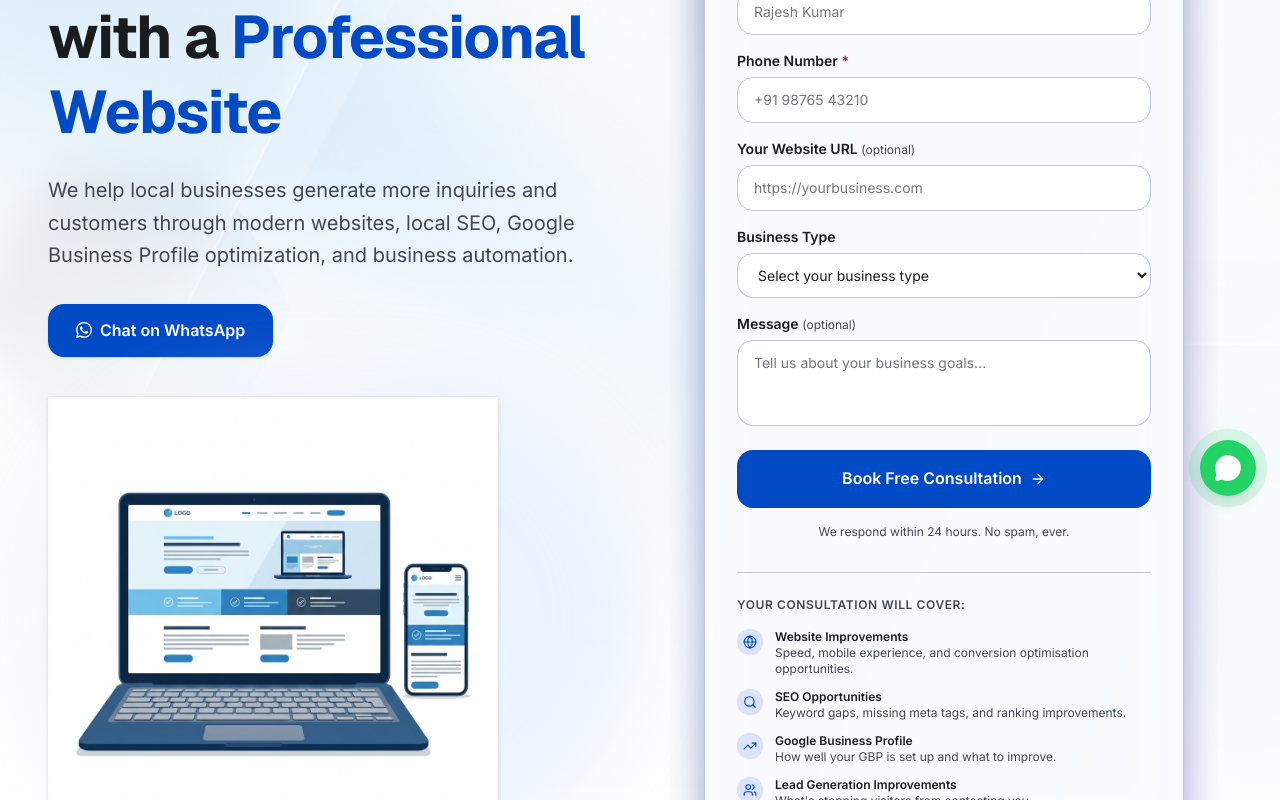
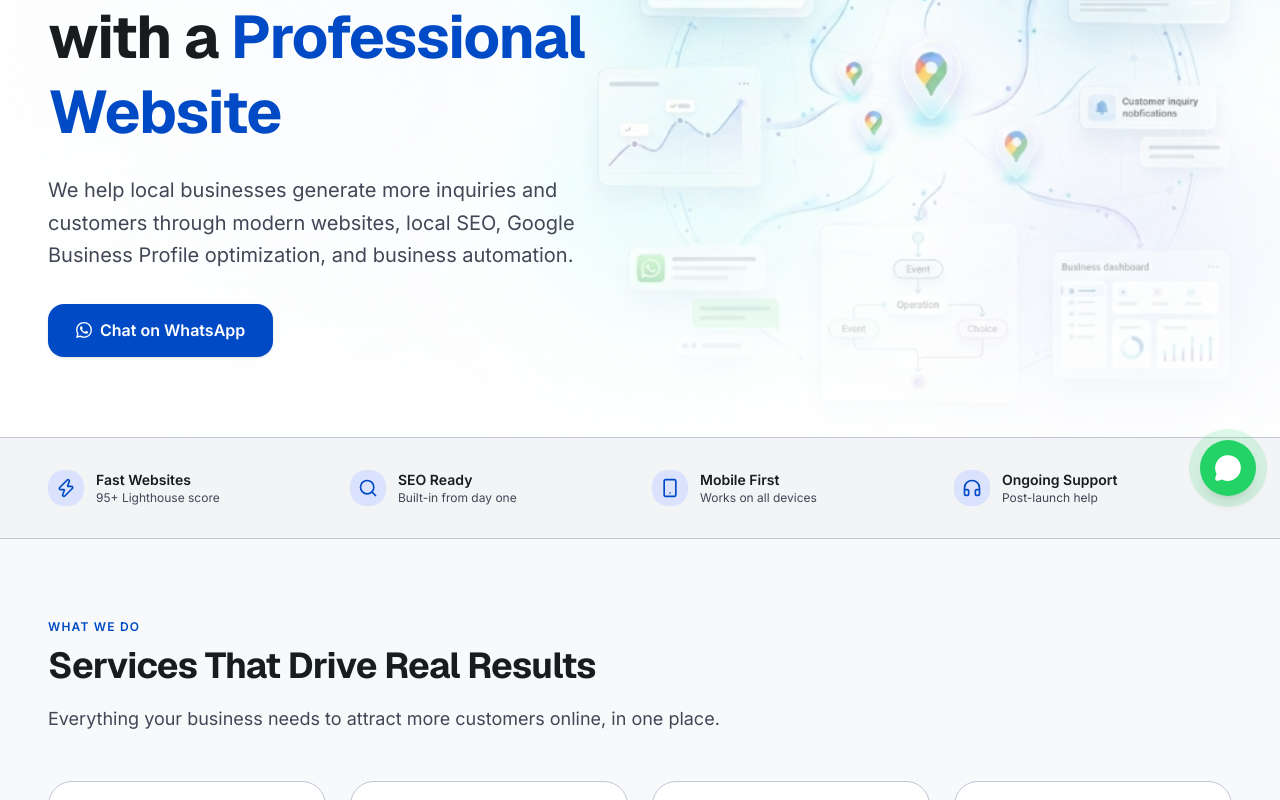
Before and after one commit to chiragthukran/vwebit, a Next.js app: page / in a window 1280 px wide. Shown: the part 280-1080 px from the top of the page. Built offline with nearby package versions, Linux system fonts and the light colour scheme.

Commit message:
feat: add scroll-aware floating contact form and restore unblurred hero background image

```diff
--- a/app/page.tsx
+++ b/app/page.tsx
@@ -8,7 +8,7 @@ import {
 import { FAQAccordion } from "@/components/ui/FAQAccordion";
 import { SectionHeader } from "@/components/ui/SectionHeader";
 import { PricingPlans } from "@/components/PricingPlans";
-import { AuditForm } from "@/components/AuditForm";
+import { FloatingContactWidget } from "@/components/FloatingContactWidget";
 import { faqSchema, webPageSchema } from "@/lib/schema";
 
 export const metadata: Metadata = {
@@ -160,17 +160,21 @@ export default function HomePage() {
       />
 
       {/* ── 1. HERO ─────────────────────────────────────────────── */}
-      <section className="relative border-b border-[var(--color-outline-variant)] overflow-hidden bg-[var(--color-surface-container-lowest)]">
-        {/* Background Image Layer */}
+      <section className="relative border-b border-[var(--color-outline-variant)] overflow-hidden bg-white">
+        {/* Custom Hero Background Layer */}
         <div
-          className="absolute inset-0 z-0 opacity-40 mix-blend-multiply"
+          className="absolute inset-0 z-0 opacity-90"
           style={{
-            backgroundImage: "url('/images/hero-bg.png')",
+            backgroundImage: "url('/images/hero-custom.png')",
             backgroundSize: "cover",
             backgroundPosition: "center",
+            backgroundRepeat: "no-repeat",
           }}
         />
-        <div className="absolute inset-0 z-0 bg-gradient-to-b from-transparent to-[var(--color-surface-container-lowest)]" />
+
+        {/* Subtle gradients to ensure text readability */}
+        <div className="absolute inset-0 z-0 bg-gradient-to-r from-white/80 via-white/20 to-transparent lg:w-1/2" />
+        <div className="absolute inset-0 z-0 bg-gradient-to-b from-transparent to-white/90" />
 
         <div className="relative z-10 max-w-[1280px] mx-auto px-6 md:px-12 py-16 md:py-20">
           <div className="grid grid-cols-1 lg:grid-cols-2 gap-12 lg:gap-8 items-center">
@@ -188,7 +192,7 @@ export default function HomePage() {
                 We help local businesses generate more inquiries and customers through modern
                 websites, local SEO, Google Business Profile optimization, and business automation.
               </p>
-              <div className="flex flex-wrap gap-4 mb-10 animate-fade-in-up" style={{ animationDelay: "0.2s" }}>
+              <div className="flex flex-wrap gap-4 animate-fade-in-up" style={{ animationDelay: "0.2s" }}>
                 <a
                   href="https://wa.me/918571017947?text=Hi%2C%20I%27m%20interested%20in%20Vwebit%27s%20services."
                   target="_blank"
@@ -201,25 +205,6 @@ export default function HomePage() {
                   </svg>
                   Chat on WhatsApp
                 </a>
-              </div>
-
-              <div className="animate-fade-in-up relative" style={{ animationDelay: "0.3s" }}>
-                <div className="absolute -inset-4 bg-gradient-to-r from-[var(--color-primary-fixed)] to-blue-200 opacity-30 blur-2xl rounded-full"></div>
-                {/* eslint-disable-next-line @next/next/no-img-element */}
-                <img
-                  src="/images/hero-illustration.png"
-                  alt="Web Development Dashboard Illustration"
-                  className="relative w-full max-w-[450px] h-auto object-contain drop-shadow-sm transition-transform duration-500 hover:scale-105"
-                  loading="eager"
-                />
-              </div>
-            </div>
-
-            {/* Right Column: Floating Form */}
-            <div className="relative w-full max-w-[480px] mx-auto lg:ml-auto animate-fade-in-up" style={{ animationDelay: "0.2s" }}>
-              <div className="absolute -inset-1.5 bg-gradient-to-br from-[var(--color-primary)] to-indigo-500 rounded-3xl blur-lg opacity-25"></div>
-              <div className="relative bg-white/95 backdrop-blur-xl border border-[var(--color-outline-variant)] shadow-2xl rounded-2xl p-6 md:p-8">
-                <AuditForm />
               </div>
             </div>
           </div>
@@ -479,6 +464,8 @@ export default function HomePage() {
           </div>
         </div>
       </section>
+
+      <FloatingContactWidget />
     </>
   );
 }
--- /dev/null
+++ b/components/FloatingContactWidget.tsx
@@ -0,0 +1,101 @@
+"use client";
+
+import { useState } from "react";
+import { motion, AnimatePresence, useScroll, useMotionValueEvent } from "framer-motion";
+import { MessageSquare, X } from "lucide-react";
+import { ContactForm } from "@/components/ContactForm";
+
+export function FloatingContactWidget() {
+  const [isVisible, setIsVisible] = useState(false);
+  const [isOpen, setIsOpen] = useState(false);
+  const [isUserToggled, setIsUserToggled] = useState(false);
+
+  const { scrollY } = useScroll();
+
+  useMotionValueEvent(scrollY, "change", (latest) => {
+    // Hide completely in hero section
+    if (latest < 400) {
+      setIsVisible(false);
+      setIsUserToggled(false);
+      setIsOpen(false);
+      return;
+    }
+
+    // Show widget when scrolling past hero
+    setIsVisible(true);
+
+    // Only auto-manage the state if the user hasn't explicitly clicked it
+    if (!isUserToggled) {
+      if (latest > 1200) {
+        setIsOpen(false); // Auto collapse when deep scrolling
+      } else {
+        setIsOpen(true); // Auto expand when right below hero
+      }
+    }
+  });
+
+  return (
+    <AnimatePresence>
+      {isVisible && (
+        <motion.div
+          className="fixed bottom-6 right-6 z-50 flex flex-col items-end"
+          initial={{ y: 100, opacity: 0 }}
+          animate={{ y: 0, opacity: 1 }}
+          exit={{ y: 100, opacity: 0 }}
+          transition={{ type: "spring", stiffness: 260, damping: 20 }}
+        >
+          <AnimatePresence mode="wait">
+            {isOpen ? (
+              <motion.div
+                key="form"
+                className="bg-white rounded-2xl shadow-2xl border border-[var(--color-outline-variant)] w-[90vw] max-w-[400px] overflow-hidden flex flex-col"
+                initial={{ opacity: 0, scale: 0.9, y: 20 }}
+                animate={{ opacity: 1, scale: 1, y: 0 }}
+                exit={{ opacity: 0, scale: 0.9, y: 20 }}
+                transition={{ duration: 0.2 }}
+              >
+                <div className="flex justify-between items-center p-4 border-b border-[var(--color-outline-variant)] bg-[var(--color-surface-container-lowest)]">
+                  <div className="flex items-center gap-2">
+                    <div className="w-2 h-2 bg-green-500 rounded-full animate-pulse"></div>
+                    <h3 className="font-bold font-[var(--font-geist)] text-[var(--color-on-surface)]">
+                      Book Consultation
+                    </h3>
+                  </div>
+                  <button
+                    onClick={() => {
+                      setIsUserToggled(true);
+                      setIsOpen(false);
+                    }}
+                    className="p-1.5 hover:bg-[var(--color-surface-container-low)] rounded-full transition-colors text-[var(--color-on-surface-variant)] hover:text-[var(--color-on-surface)]"
+                    aria-label="Close form"
+                  >
+                    <X className="w-5 h-5" aria-hidden="true" />
+                  </button>
+                </div>
+                <div className="p-6 max-h-[70vh] overflow-y-auto overscroll-contain">
+                  <ContactForm />
+                </div>
+              </motion.div>
+            ) : (
+              <motion.button
+                key="button"
+                onClick={() => {
+                  setIsUserToggled(true);
+                  setIsOpen(true);
+                }}
+                className="flex items-center gap-2 bg-[var(--color-primary)] text-white px-6 py-4 rounded-full shadow-xl hover:bg-[var(--color-surface-tint)] transition-transform hover:scale-105 active:scale-95"
+                initial={{ opacity: 0, scale: 0.8 }}
+                animate={{ opacity: 1, scale: 1 }}
+                exit={{ opacity: 0, scale: 0.8 }}
+                transition={{ duration: 0.2 }}
+              >
+                <MessageSquare className="w-5 h-5" aria-hidden="true" />
+                <span className="font-semibold whitespace-nowrap">Book Consultation</span>
+              </motion.button>
+            )}
+          </AnimatePresence>
+        </motion.div>
+      )}
+    </AnimatePresence>
+  );
+}
```
Also changed, not shown: public/images/hero-custom.png (added).
